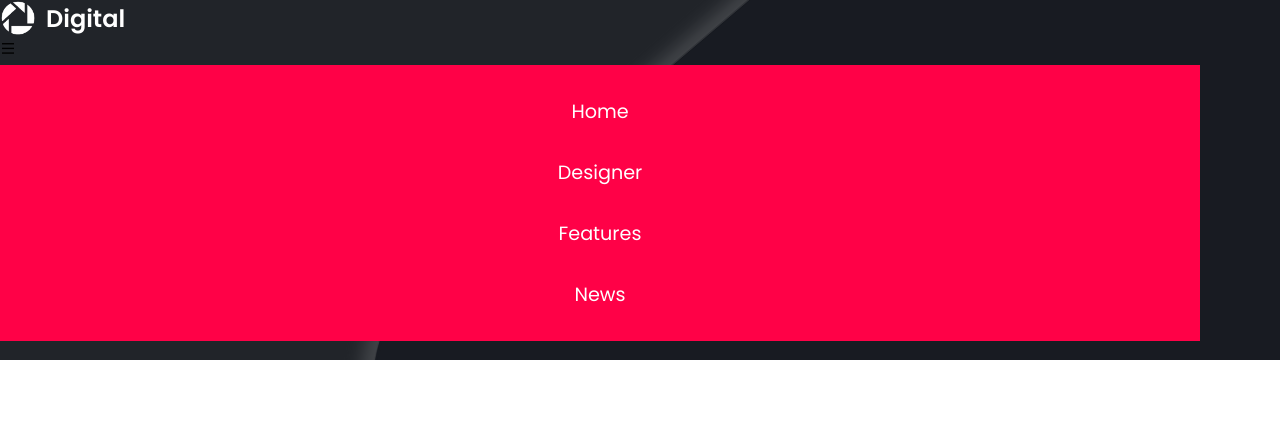
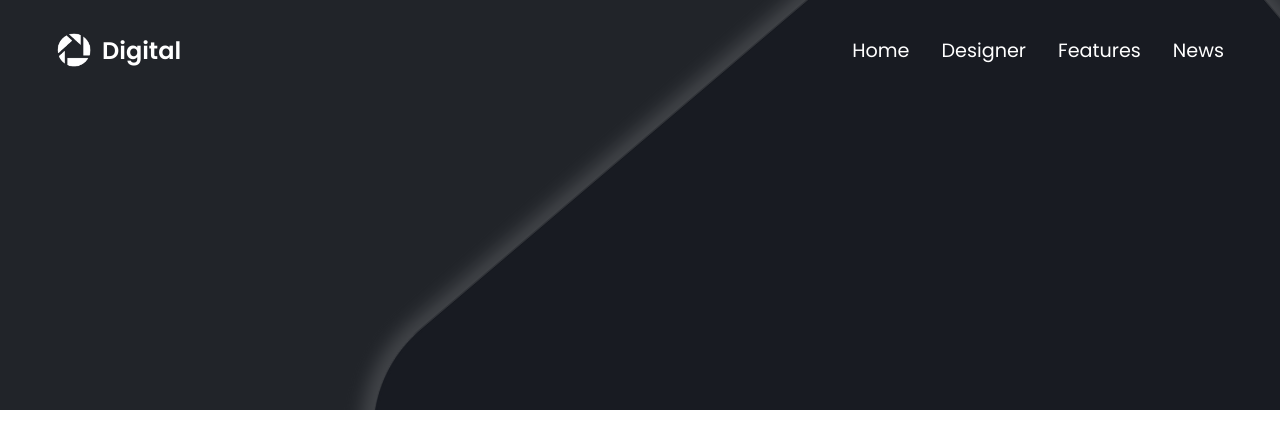
Before and after one commit to shivam1143/Landing_Page_2, a plain HTML site: page Index.html in a window 1280 px wide. Drawn offline with nearby package versions, Linux system fonts and the light colour scheme.

Commit message:
change some css code and add html code

```diff
--- a/Index.html
+++ b/Index.html
@@ -11,10 +11,10 @@
 </head>
 <body>
     <nav>
-        <div class="van_header">
+        <div class="nav_header">
             <div class="nav_logo">
                 <a href="#">
-                    <img src="Img/logo.png" alt="logo">
+                    <img src="Img/logo.png" alt="logo"/>
                     <span>Digital</span>
                 </a>
             </div>
--- a/Script.js
+++ b/Script.js
@@ -1,2 +1,15 @@
 const menuBtn = document.getElementById('menu-btn');
 const navlinks = document.getElementById('nav-links');
+const menuBtnIcon = menuBtn.querySelector('i');
+
+menuBtn.addEventListener('click', (e) => {
+    navlinks.classList.toggle('open');
+
+    const isOpen = navlinks.classList.contains('open');
+    menuBtnIcon.setAttribute('class', isOpen ? "ri-close-line" : "ri-menu-line");
+});
+
+navlinks.addEventListener('click', (e) => {
+    navlinks.classList.remove('open');
+    meniBtnIcon.setAttribute('class', "ri-menu-line");
+});
--- a/Style.css
+++ b/Style.css
@@ -1,10 +1,6 @@
 @import url('https://fonts.googleapis.com/css2?family=Poppins:ital,wght@0,100;0,200;0,300;0,400;0,500;0,600;0,700;0,800;0,900;1,100;1,200;1,300;1,400;1,500;1,600;1,700;1,800;1,900&display=swap');
 
 :root{
-    --primary-color: #ff0147;
-    --secondary-color: #212429;
-    --text-light: #d1d5db;
-    --white: #fff;
     --max-width: 1200px;
 }
 
@@ -47,7 +43,7 @@ nav{
     display: flex;
     justify-content: space-between;
     align-items: center;
-    background-color: var(--primary-color);
+    background-color: #ff0147;
 }
 
 .nav_logo a{
@@ -56,7 +52,7 @@ nav{
     gap: 10px;
     font-size: 1.5rem;
     font-weight: 600;
-    color: var(--white);
+    color: white;
 }
 
 .nav_logo a img{
@@ -66,7 +62,7 @@ nav{
 
 .nav_logo span{
     font-size: 1.5rem;
-    color: var(--white);
+    color: white;
     cursor: pointer;
 }
 
@@ -81,9 +77,10 @@ nav{
     flex-direction: column;
     gap: 2rem;
     padding: 2rem;
-    background-color: var(--primary-color);
+    background-color: #ff0147;
     transition: .5s;
-    z-index: -1;   /* transform: translateY(-100%); */
+    z-index: -1;
+    transform: translateY(-100%);
 }
 
 .nav_links.open{
@@ -92,9 +89,48 @@ nav{
 
 .nav_links a{
     font-size: 1.2rem;
-    color: var(--white);
+    color: white;
 }
 
 .nav_links a:hover{
-    color: var(--secondary-color);
+    color: yellowgreen;
 }
+
+@media (width > 768px){
+    nav {
+        position: static;
+        padding: 2rem 1rem;
+        display: flex;
+        align-items: center;
+        justify-content: space-between;
+        gap: 2rem;
+    }
+
+    .nav_header {
+        padding: 0;
+        background-color: transparent;
+    }
+
+    .nav_header{
+        padding: 0;
+        background-color: transparent;
+    }
+
+    .nav_logo span{
+        display: flex;
+    }
+
+    .nav_menu_btn{
+        display: none;
+    }
+
+    .nav_links{
+        position: static;
+        padding: 0;
+        flex-direction: row;
+        justify-content: flex-end;
+        gap: 2rem;
+        background-color: transparent;
+        transform: none;
+    }
+}
```
